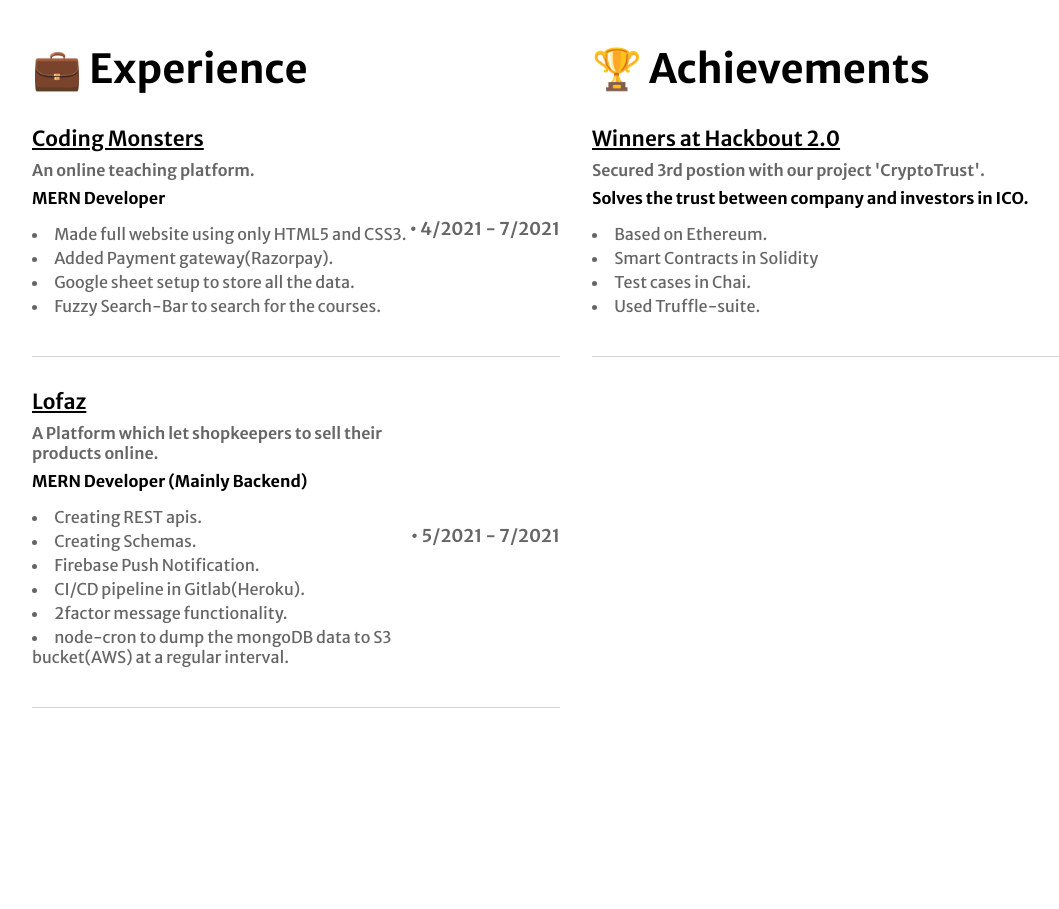
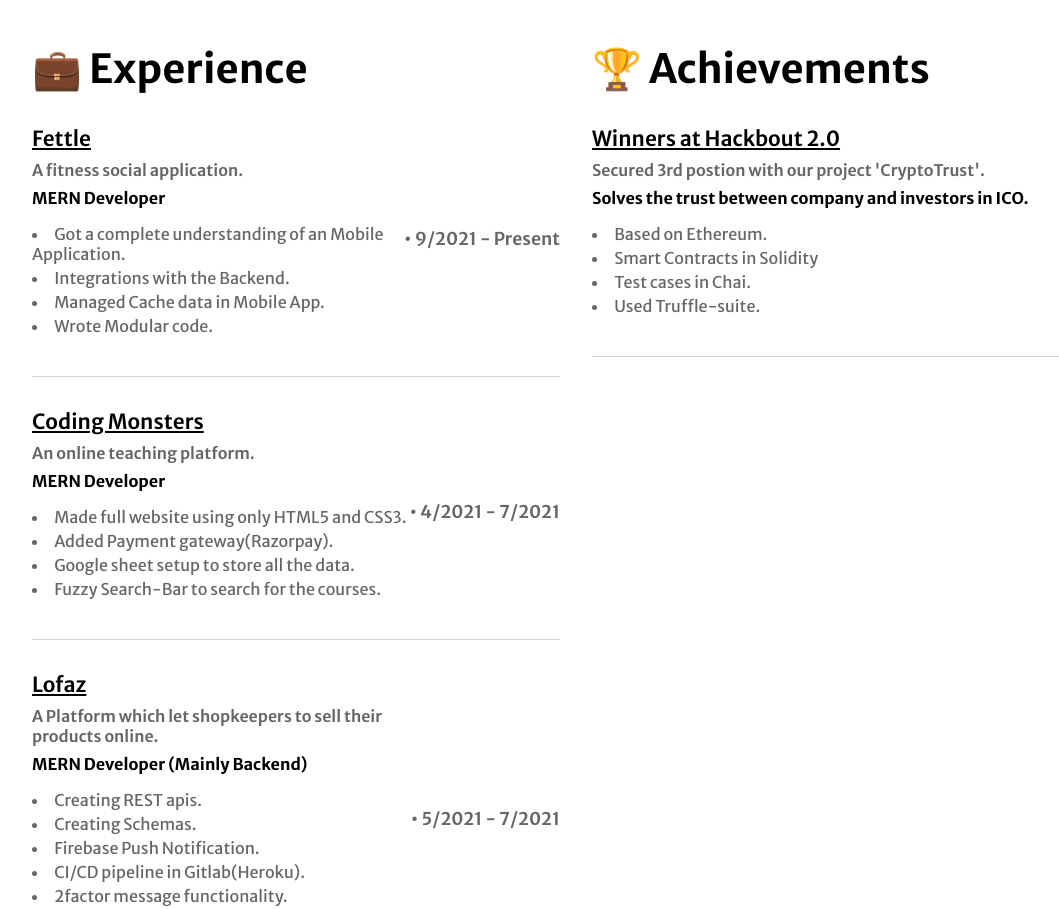
Before and after one commit to Rahul-sinha84/Portfolio, a React (Create React App) app: page / in a window 1280 px wide. Shown: the part 2740-3649 px from the top of the page, without its empty margins (64-1123 px from the left). Built offline with nearby package versions, Linux system fonts and the light colour scheme.

Commit message:
added work experience

```diff
--- a/src/pages/section.js
+++ b/src/pages/section.js
@@ -9,6 +9,32 @@ const section = () => {
             💼 Experience
           </div>
           <div className="section__container--experience__container">
+            <div className="section__container--experience__container--item">
+              <div className="section__container--experience__container--item__left">
+                <div className="section__container--experience__container--item__left--title">
+                  Fettle
+                </div>
+                <div className="section__container--experience__container--item__left--sub-title">
+                  A fitness social application.
+                </div>
+                <div className="section__container--experience__container--item__left--position">
+                  MERN Developer
+                  <ul>
+                    <li>
+                      Got a complete understanding of an Mobile Application.
+                    </li>
+                    <li>Integrations with the Backend.</li>
+                    <li>Managed Cache data in Mobile App. </li>
+                    <li>Wrote Modular code.</li>
+                  </ul>
+                </div>
+              </div>
+              <div className="section__container--experience__container--item__right">
+                <div className="section__container--experience__container--item__right--duration">
+                  • 9/2021 - Present
+                </div>
+              </div>
+            </div>
             <div className="section__container--experience__container--item">
               <div className="section__container--experience__container--item__left">
                 <div className="section__container--experience__container--item__left--title">
```
